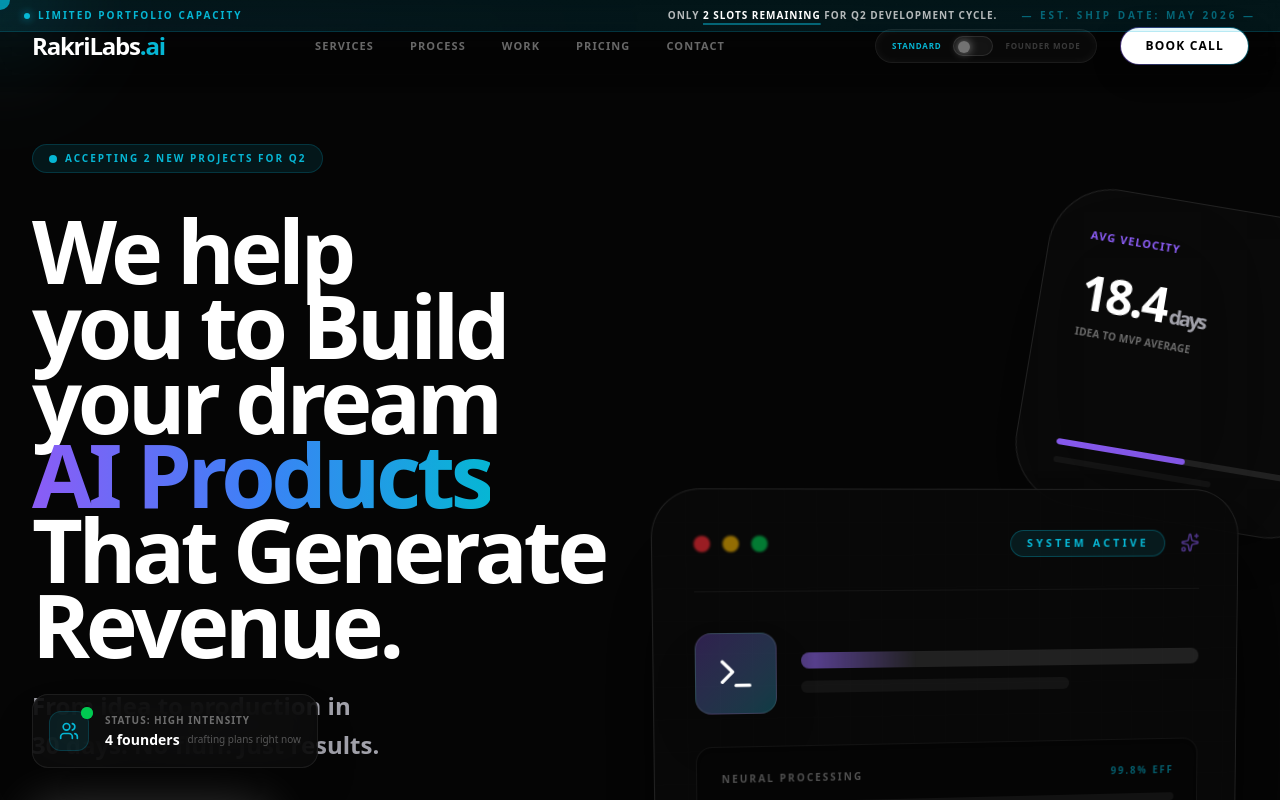
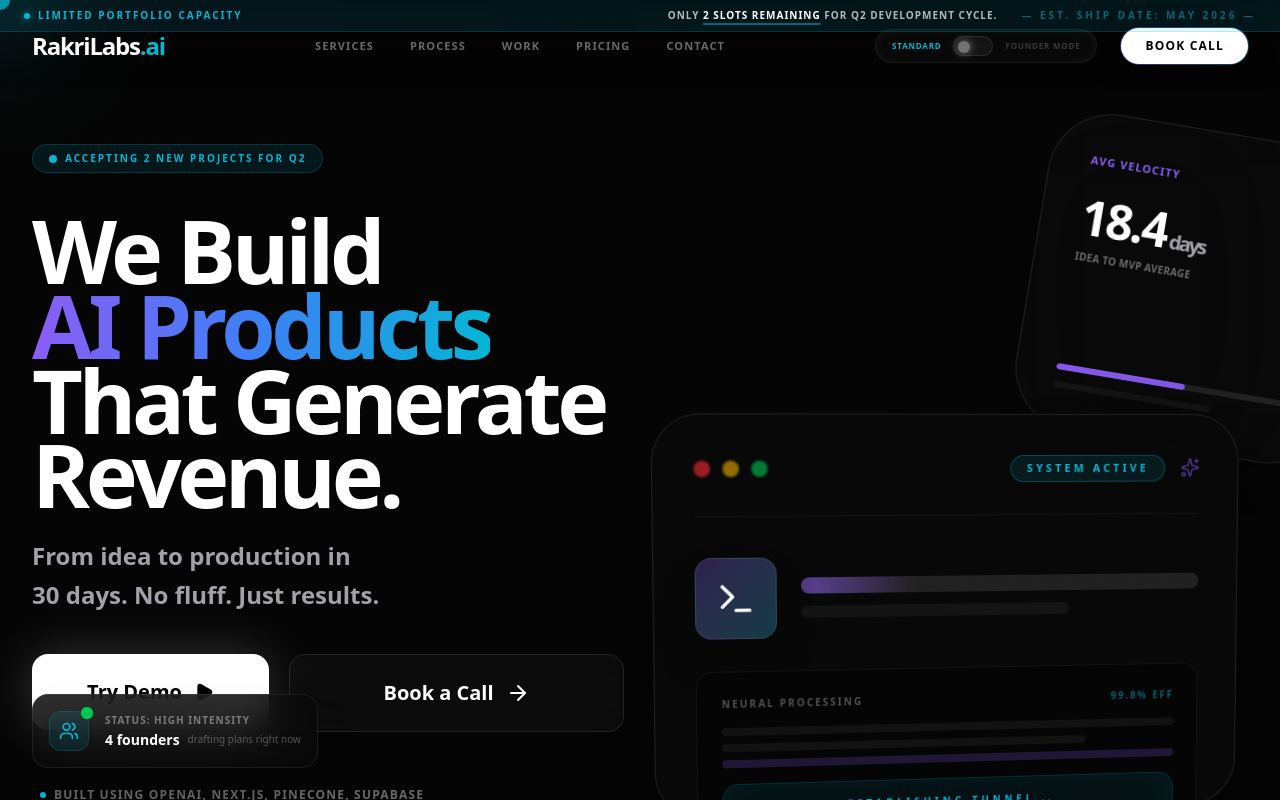
Before and after one commit to pravendra93/my-portfolio, a Next.js app: page / in a window 1280 px wide. Shown: the top 800 px of the page. Built offline with nearby package versions, Linux system fonts and the light colour scheme.

Commit message:
update hero text

```diff
--- a/src/components/Hero.tsx
+++ b/src/components/Hero.tsx
@@ -46,7 +46,7 @@ export function Hero() {
             <h1 className="text-4xl sm:text-6xl lg:text-[5.5rem] font-black tracking-tighter text-white leading-[1.1] sm:leading-[0.85] text-balance">
               {isFounderMode
                 ? <><span className="text-gradient">Scale Your</span> <br className="hidden sm:block" /> Engineering Moat.</>
-                : <>We help you to Build your dream <span className="text-gradient">AI Products</span> <br className="hidden sm:block" /> That Generate Revenue.</>
+                : <>We Build <span className="text-gradient">AI Products</span> <br className="hidden sm:block" /> That Generate Revenue.</>
               }
             </h1>
             <p className="text-lg sm:text-2xl text-muted text-balance max-w-xl mx-auto sm:mx-0 leading-relaxed font-bold">
```
